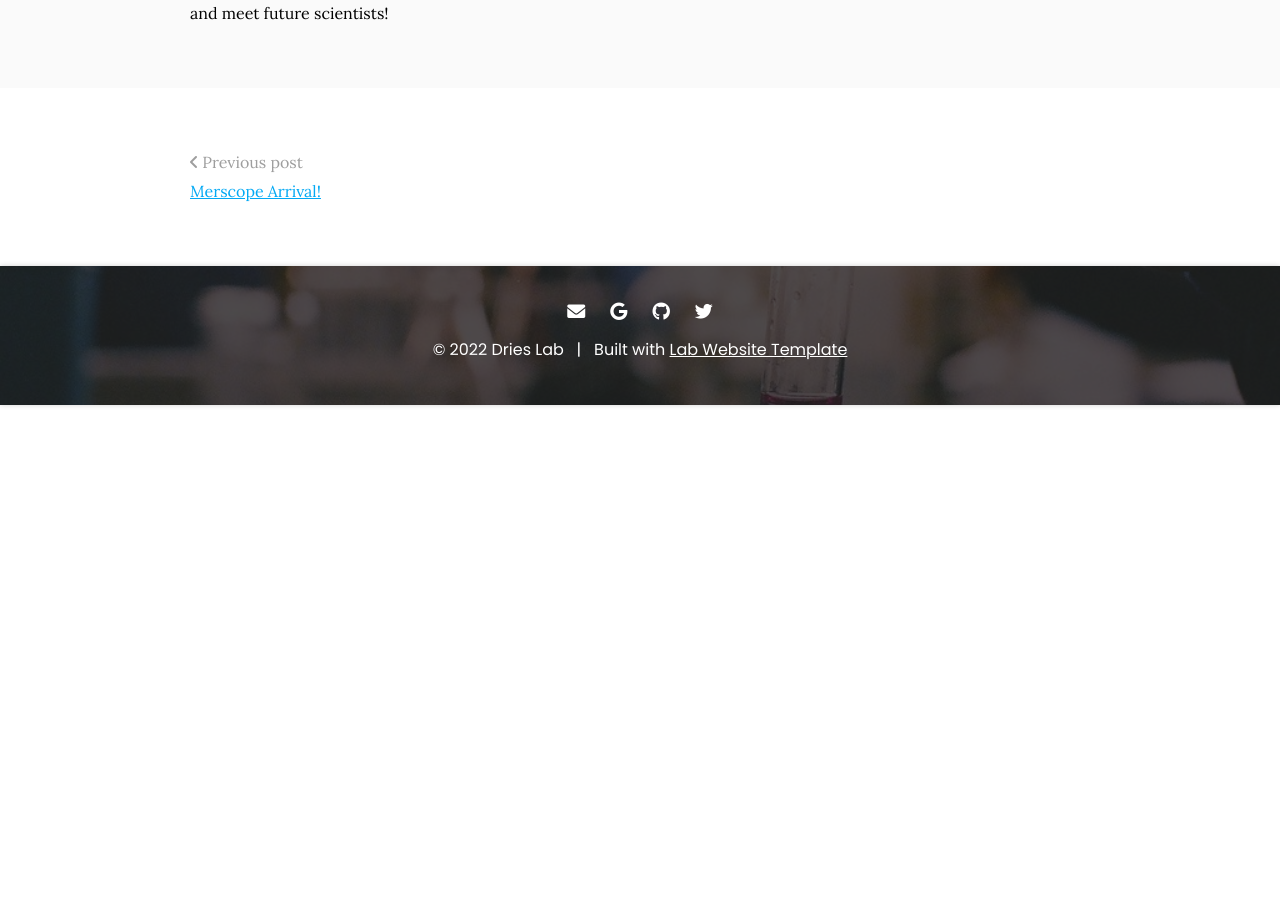
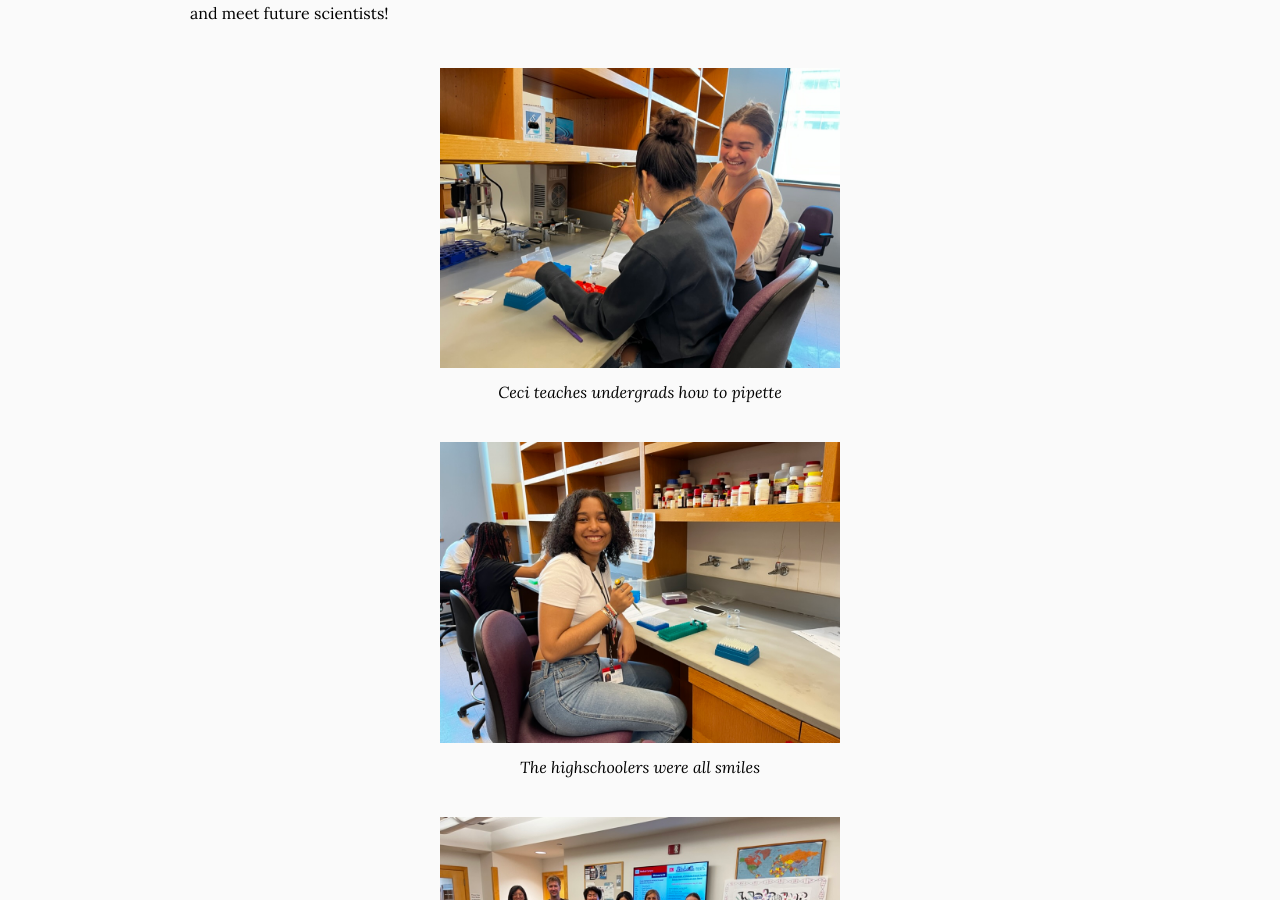
Before and after one commit to quynhsun/testinggit, a Jekyll site: the page built from _posts/2022-07-25-HighSchoolSummerOutreach.md, in a window 1280 px wide and 900 px high, scrolled down 544 px. Built offline with Jekyll 4.4.1, drawn with Linux system fonts in a browser that asks for light colours; before the commit the page ends 949 px from its top, so only the background shows below that.

Commit message:
Update 2022-07-25-HighSchoolSummerOutreach.md

```diff
--- a/_posts/2022-07-25-HighSchoolSummerOutreach.md
+++ b/_posts/2022-07-25-HighSchoolSummerOutreach.md
@@ -9,3 +9,24 @@ member: Emma-Kelley
 The BU/BMC Hematology-Oncology Section hosted its first Summer Outreach program this year. Boston high schoolers with an interest in science were recommended by their
 teachers to join our floor for a week, learning about biomedical research. Dries lab members taught the high schoolers about DNA replication and cancer cell development
 and taught pipetting and H&E staining. It was great to be a part of this week, break down misconceptions about working in science, and meet future scientists!
+
+{%
+  include figure.html
+  image="images/Summeroutreachpipettececi.jpeg"
+  caption="Ceci teaches undergrads how to pipette"
+  width="400px"
+%}
+
+{%
+  include figure.html
+  image="images/Summeroutreachpipette.jpeg"
+  caption="The highschoolers were all smiles"
+  width="400px"
+%}
+
+{%
+  include figure.html
+  image="images/Summeroutreachgroup.jpeg"
+  caption=""
+  width="400px"
+%}
```
